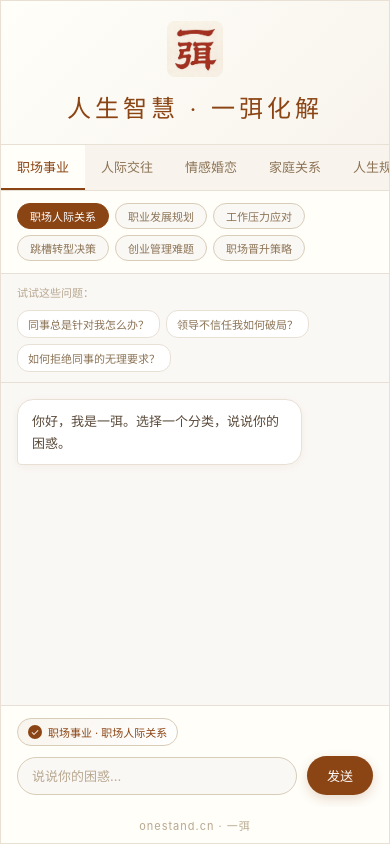
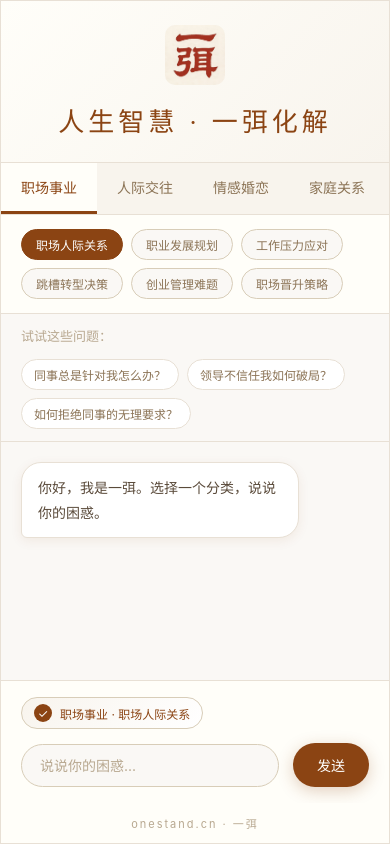
Before and after one commit to aapeakinc-hue/onestand, a website: page index.html in a window 390 px wide. Drawn offline with Linux system fonts and the light colour scheme; a web font is replaced by a local one.

```diff
--- a/index.html
+++ b/index.html
@@ -23,11 +23,11 @@
 
         .container {
             background: #fffef9;
-            border-radius: 16px;
-            box-shadow: 0 2px 20px rgba(139, 69, 19, 0.08);
-            max-width: 840px;
+            border-radius: 20px;
+            box-shadow: 0 4px 30px rgba(139, 69, 19, 0.1);
+            max-width: 1000px;
             width: 100%;
-            height: 90vh;
+            height: 92vh;
             display: flex;
             flex-direction: column;
             overflow: hidden;
@@ -37,24 +37,24 @@
         .header {
             background: linear-gradient(135deg, #fffef9 0%, #f8f4ed 100%);
             color: #8b4413;
-            padding: 24px 40px 20px;
+            padding: 32px 48px 24px;
             text-align: center;
             flex-shrink: 0;
             border-bottom: 1px solid #e8e0d5;
         }
 
         .logo {
-            width: 64px;
-            height: 64px;
-            margin: 0 auto 12px;
+            width: 80px;
+            height: 80px;
+            margin: 0 auto 16px;
             display: block;
-            border-radius: 8px;
+            border-radius: 10px;
         }
 
         .header p {
-            font-size: 28px;
+            font-size: 34px;
             font-weight: 400;
-            letter-spacing: 4px;
+            letter-spacing: 6px;
             color: #8b4413;
             font-family: "LXGW WenKai", "STLiti", "隶书", serif;
         }
@@ -71,16 +71,16 @@
         }
 
         .main-category {
-            padding: 14px 24px;
+            padding: 18px 32px;
             background: transparent;
             color: #8b7355;
             border: none;
             cursor: pointer;
-            font-size: 14px;
+            font-size: 16px;
             transition: all 0.2s ease;
             font-weight: 400;
             white-space: nowrap;
-            border-bottom: 2px solid transparent;
+            border-bottom: 3px solid transparent;
         }
 
         .main-category:hover {
@@ -99,8 +99,8 @@
         .sub-categories {
             display: flex;
             flex-wrap: wrap;
-            gap: 8px;
-            padding: 14px 24px;
+            gap: 10px;
+            padding: 18px 32px;
             border-bottom: 1px solid #e8e0d5;
             justify-content: flex-start;
             flex-shrink: 0;
@@ -108,13 +108,13 @@
         }
 
         .sub-category {
-            padding: 5px 14px;
+            padding: 8px 18px;
             border: 1px solid #d8cdb8;
             background: #faf8f5;
             color: #8b7355;
-            border-radius: 16px;
+            border-radius: 20px;
             cursor: pointer;
-            font-size: 12px;
+            font-size: 14px;
             transition: all 0.2s ease;
             font-weight: 400;
         }
@@ -135,8 +135,8 @@
         .suggested-questions {
             display: flex;
             flex-wrap: wrap;
-            gap: 8px;
-            padding: 12px 24px;
+            gap: 10px;
+            padding: 16px 32px;
             background: #faf8f5;
             border-bottom: 1px solid #e8e0d5;
             flex-shrink: 0;
@@ -144,17 +144,17 @@
 
         .suggested-questions-label {
             width: 100%;
-            font-size: 11px;
+            font-size: 13px;
             color: #b8a890;
-            margin-bottom: 4px;
+            margin-bottom: 6px;
         }
 
         .suggested-question {
-            padding: 6px 12px;
+            padding: 8px 16px;
             background: #fff;
             border: 1px solid #e8e0d5;
-            border-radius: 12px;
-            font-size: 12px;
+            border-radius: 16px;
+            font-size: 14px;
             color: #8b7355;
             cursor: pointer;
             transition: all 0.2s ease;
@@ -169,12 +169,12 @@
         .chat-container {
             flex: 1;
             overflow-y: auto;
-            padding: 24px;
+            padding: 32px;
             background: #faf8f5;
         }
 
         .message {
-            margin-bottom: 16px;
+            margin-bottom: 20px;
             display: flex;
             align-items: flex-start;
             animation: fadeIn 0.3s ease;
@@ -196,31 +196,31 @@
         }
 
         .message-content {
-            max-width: 65%;
-            padding: 12px 16px;
-            border-radius: 16px;
-            line-height: 1.7;
+            max-width: 60%;
+            padding: 16px 22px;
+            border-radius: 20px;
+            line-height: 1.8;
             white-space: pre-wrap;
-            font-size: 14px;
+            font-size: 16px;
         }
 
         .message.user .message-content {
             background: #8b4413;
             color: #fff;
-            border-bottom-right-radius: 4px;
-            box-shadow: 0 2px 8px rgba(139, 68, 19, 0.15);
+            border-bottom-right-radius: 6px;
+            box-shadow: 0 3px 12px rgba(139, 68, 19, 0.18);
         }
 
         .message.assistant .message-content {
             background: #fff;
             color: #5a4a3a;
-            border-bottom-left-radius: 4px;
-            box-shadow: 0 2px 8px rgba(139, 68, 19, 0.06);
+            border-bottom-left-radius: 6px;
+            box-shadow: 0 3px 12px rgba(139, 68, 19, 0.08);
             border: 1px solid #e8e0d5;
         }
 
         .input-container {
-            padding: 16px 24px;
+            padding: 20px 32px;
             border-top: 1px solid #e8e0d5;
             flex-shrink: 0;
             background: #fffef9;
@@ -230,40 +230,40 @@
         .current-category {
             display: inline-flex;
             align-items: center;
-            gap: 6px;
-            padding: 6px 12px;
+            gap: 8px;
+            padding: 8px 16px;
             background: linear-gradient(135deg, #f8f4ed 0%, #fff 100%);
             border: 1px solid #d8cdb8;
-            border-radius: 16px;
-            font-size: 12px;
+            border-radius: 20px;
+            font-size: 14px;
             color: #8b4413;
-            margin-bottom: 10px;
+            margin-bottom: 14px;
         }
 
         .current-category-icon {
-            width: 14px;
-            height: 14px;
+            width: 18px;
+            height: 18px;
             background: #8b4413;
             border-radius: 50%;
             display: flex;
             align-items: center;
             justify-content: center;
             color: #fff;
-            font-size: 10px;
+            font-size: 12px;
         }
 
         .input-group {
             display: flex;
-            gap: 10px;
+            gap: 14px;
             align-items: center;
         }
 
         input[type="text"] {
             flex: 1;
-            padding: 12px 18px;
+            padding: 16px 24px;
             border: 1px solid #d8cdb8;
-            border-radius: 24px;
-            font-size: 14px;
+            border-radius: 28px;
+            font-size: 16px;
             outline: none;
             transition: all 0.2s ease;
             background: #faf8f5;
@@ -273,7 +273,7 @@
         input[type="text"]:focus {
             border-color: #8b4413;
             background: #fff;
-            box-shadow: 0 0 0 3px rgba(139, 68, 19, 0.08);
+            box-shadow: 0 0 0 4px rgba(139, 68, 19, 0.1);
         }
 
         input[type="text"]::placeholder {
@@ -281,23 +281,23 @@
         }
 
         button.send-btn {
-            padding: 12px 28px;
+            padding: 16px 36px;
             background: #8b4413;
             color: #fff;
             border: none;
-            border-radius: 24px;
-            font-size: 14px;
+            border-radius: 28px;
+            font-size: 16px;
             cursor: pointer;
             transition: all 0.2s ease;
             font-weight: 500;
-            box-shadow: 0 4px 12px rgba(139, 68, 19, 0.2);
+            box-shadow: 0 4px 16px rgba(139, 68, 19, 0.25);
             font-family: inherit;
         }
 
         button.send-btn:hover {
             background: #a0522d;
-            transform: translateY(-1px);
-            box-shadow: 0 6px 16px rgba(139, 68, 19, 0.25);
+            transform: translateY(-2px);
+            box-shadow: 0 6px 20px rgba(139, 68, 19, 0.3);
         }
 
         button.send-btn:active {
@@ -313,18 +313,18 @@
 
         .typing {
             display: flex;
-            gap: 6px;
-            padding: 12px 16px;
+            gap: 8px;
+            padding: 16px 22px;
             background: #fff;
-            border-radius: 16px;
+            border-radius: 20px;
             border: 1px solid #e8e0d5;
-            box-shadow: 0 2px 8px rgba(139, 68, 19, 0.06);
-            max-width: 70px;
+            box-shadow: 0 3px 12px rgba(139, 68, 19, 0.08);
+            max-width: 80px;
         }
 
         .typing span {
-            width: 7px;
-            height: 7px;
+            width: 9px;
+            height: 9px;
             background: #8b4413;
             border-radius: 50%;
             animation: bounce 1.4s infinite ease-in-out;
@@ -340,12 +340,12 @@
 
         .footer {
             text-align: center;
-            padding: 10px;
+            padding: 14px;
             color: #b8a890;
-            font-size: 11px;
+            font-size: 13px;
             flex-shrink: 0;
             background: #fffef9;
-            letter-spacing: 1px;
+            letter-spacing: 2px;
         }
 
         /* 滚动条美化 */
@@ -353,8 +353,8 @@
         .sub-categories::-webkit-scrollbar,
         .main-categories::-webkit-scrollbar,
         .suggested-questions::-webkit-scrollbar {
-            width: 4px;
-            height: 4px;
+            width: 6px;
+            height: 6px;
         }
 
         .chat-container::-webkit-scrollbar-track,
@@ -369,11 +369,11 @@
         .main-categories::-webkit-scrollbar-thumb,
         .suggested-questions::-webkit-scrollbar-thumb {
             background: #d8cdb8;
-            border-radius: 2px;
+            border-radius: 3px;
         }
 
         /* 移动端适配 */
-        @media (max-width: 600px) {
+        @media (max-width: 768px) {
             body {
                 padding: 0;
             }
@@ -381,19 +381,21 @@
             .container {
                 border-radius: 0;
                 height: 100vh;
+                max-width: 100%;
             }
 
             .header {
-                padding: 20px 16px;
+                padding: 24px 20px;
             }
 
             .logo {
-                width: 56px;
-                height: 56px;
+                width: 60px;
+                height: 60px;
             }
 
             .header p {
-                font-size: 24px;
+                font-size: 26px;
+                letter-spacing: 4px;
             }
 
             .main-categories {
@@ -401,57 +403,62 @@
             }
 
             .main-category {
-                padding: 12px 16px;
-                font-size: 13px;
+                padding: 14px 20px;
+                font-size: 14px;
             }
 
             .sub-categories {
-                padding: 12px 16px;
-                gap: 6px;
+                padding: 14px 20px;
+                gap: 8px;
             }
 
             .sub-category {
-                padding: 4px 12px;
-                font-size: 11px;
+                padding: 6px 14px;
+                font-size: 12px;
             }
 
             .suggested-questions {
-                padding: 10px 16px;
-                gap: 6px;
+                padding: 12px 20px;
+                gap: 8px;
             }
 
             .suggested-question {
-                padding: 5px 10px;
-                font-size: 11px;
+                padding: 6px 12px;
+                font-size: 12px;
             }
 
             .chat-container {
-                padding: 16px;
+                padding: 20px;
             }
 
             .message-content {
                 max-width: 80%;
-                padding: 10px 14px;
-                font-size: 13px;
+                padding: 12px 16px;
+                font-size: 14px;
             }
 
             .input-container {
-                padding: 12px 16px;
+                padding: 16px 20px;
             }
 
             .current-category {
-                font-size: 11px;
-                padding: 5px 10px;
+                font-size: 12px;
+                padding: 6px 12px;
             }
 
             input[type="text"] {
-                padding: 10px 14px;
-                font-size: 13px;
+                padding: 12px 18px;
+                font-size: 14px;
             }
 
             button.send-btn {
-                padding: 10px 20px;
-                font-size: 13px;
+                padding: 12px 24px;
+                font-size: 14px;
+            }
+
+            .footer {
+                font-size: 11px;
+                padding: 12px;
             }
         }
     </style>
@@ -571,7 +578,7 @@
                     {
                         id: 'stranger',
                         name: '陌生人沟通',
-                        questions: ['如何破冰和陌生人聊天？', ['怎样快速建立信任？'], ['怎么让人愿意帮我？']]
+                        questions: ['如何破冰和陌生人聊天？', '怎样快速建立信任？', '怎么让人愿意帮我？']
                     },
                     {
                         id: 'conflict',
@@ -601,12 +608,12 @@
                     {
                         id: 'cheating',
                         name: '出轨背叛处理',
-                        questions: ['发现对方出轨怎么办？', ['被背叛后还能信任吗？'], ['该不该原谅出轨的人？']]
+                        questions: ['发现对方出轨怎么办？', '被背叛后还能信任吗？', '该不该原谅出轨的人？']
                     },
                     {
                         id: 'single',
                         name: '单身脱单困扰',
-                        questions: ['一直单身是什么原因？', '相亲总是失败怎么办？', ['如何扩大交友圈？']]
+                        questions: ['一直单身是什么原因？', '相亲总是失败怎么办？', '如何扩大交友圈？']
                     },
                     {
                         id: 'ex',
@@ -621,7 +628,7 @@
                     {
                         id: 'mother-in-law',
                         name: '婆媳矛盾化解',
-                        questions: ['婆婆总是干涉我们怎么办？', ['婆媳关系不好怎么调解？'], ['老公不理解我的委屈怎么办？']]
+                        questions: ['婆婆总是干涉我们怎么办？', '婆媳关系不好怎么调解？', '老公不理解我的委屈怎么办？']
                     },
                     {
                         id: 'parenting',
```
